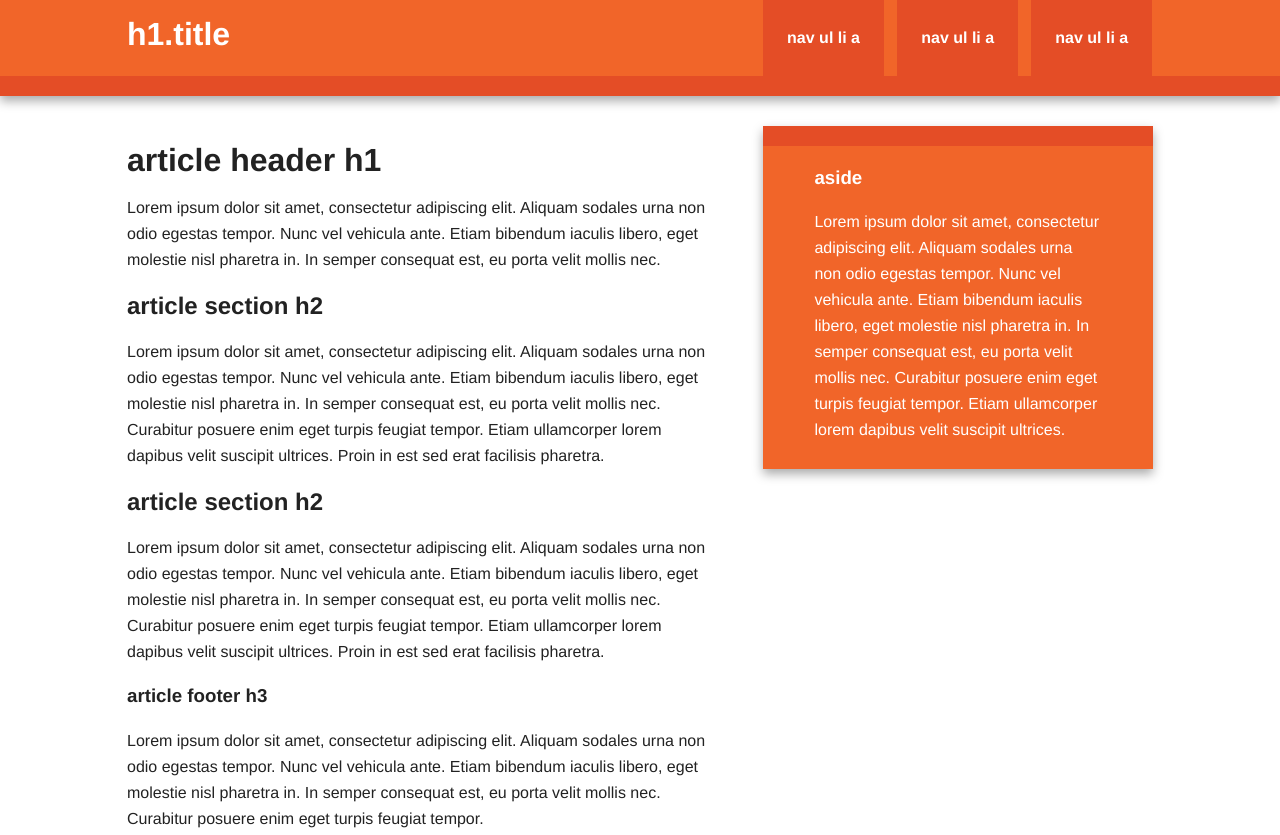
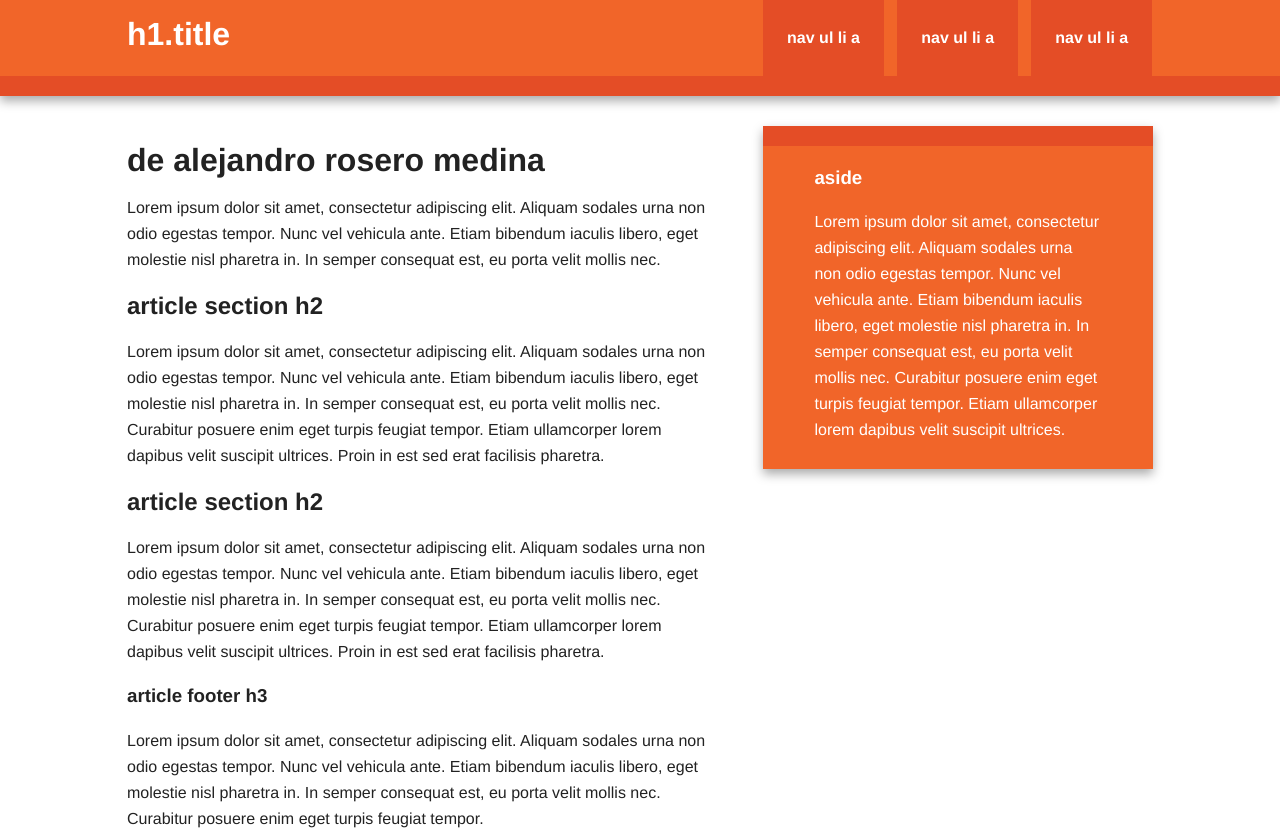
Before and after one commit to AlejandroRoseroMedina/initiallizr, a plain HTML site: page index.html in a window 1280 px wide. Shown: the top 835 px of the page. Drawn offline with nearby package versions, Linux system fonts and the light colour scheme.

Commit message:
cambio el h1

```diff
--- a/index.html
+++ b/index.html
@@ -39,7 +39,7 @@
 
                 <article>
                     <header>
-                        <h1>article header h1</h1>
+                        <h1>de alejandro rosero medina</h1>
                         <p>Lorem ipsum dolor sit amet, consectetur adipiscing elit. Aliquam sodales urna non odio egestas tempor. Nunc vel vehicula ante. Etiam bibendum iaculis libero, eget molestie nisl pharetra in. In semper consequat est, eu porta velit mollis nec.</p>
                     </header>
                     <section>
```
